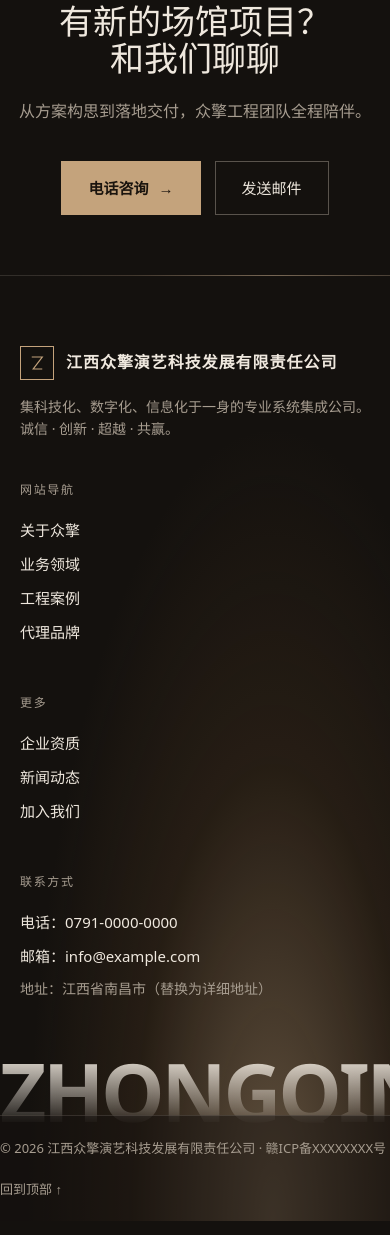
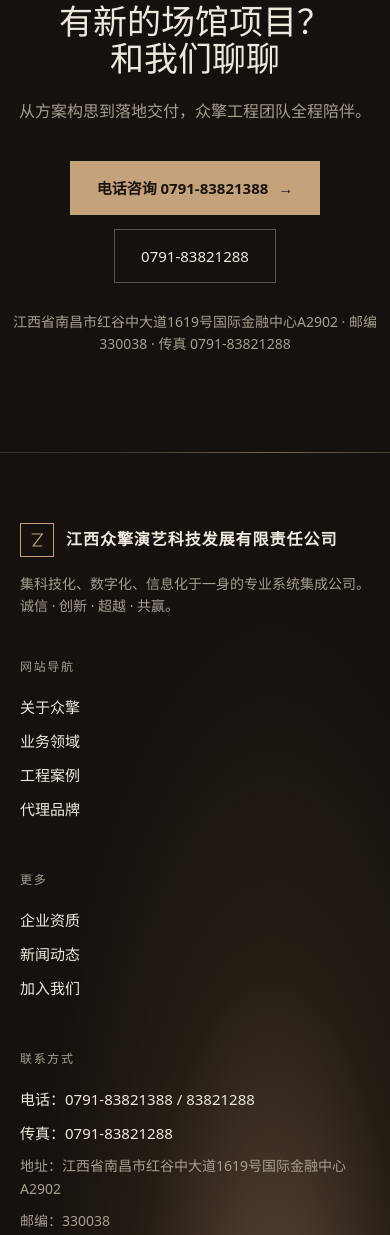
Before and after one commit to siyu-learningengineer/zhongqing-website, a plain HTML site: page index.html in a window 390 px wide. Shown: the part 8447-9682 px from the top of the page. Drawn offline with Linux system fonts and the light colour scheme.

Commit message:
Add real contact info (address, phone, fax, postcode)

```diff
--- a/index.html
+++ b/index.html
@@ -569,7 +569,7 @@ footer{position:relative;overflow:hidden;border-top:1px solid var(--line);
       <div class="acc-item"><button class="acc-head"><span>项目完工后有售后保障吗？</span><span class="plus">+</span></button>
         <div class="acc-body"><div><p>公司设有专门的售后部门，提供维护保养、故障响应与操作人员培训。（替换为具体保修政策。）</p></div></div></div>
       <div class="acc-item"><button class="acc-head"><span>如何获取项目报价？</span><span class="plus">+</span></button>
-        <div class="acc-body"><div><p>请通过电话或邮箱联系我们，提供场馆类型、面积与需求，我们会安排工程师进行现场勘查并出具方案。</p></div></div></div>
+        <div class="acc-body"><div><p>请拨打 0791-83821388 联系我们，提供场馆类型、面积与需求，我们会安排工程师进行现场勘查并出具方案。</p></div></div></div>
     </div>
   </div>
 </section>
@@ -580,9 +580,10 @@ footer{position:relative;overflow:hidden;border-top:1px solid var(--line);
   <h2 class="reveal" style="margin-top:24px">有新的场馆项目？<br>和我们聊聊</h2>
   <p class="reveal">从方案构思到落地交付，众擎工程团队全程陪伴。</p>
   <div class="row reveal">
-    <a href="tel:0000000000" class="btn solid">电话咨询 <span class="arrow">→</span></a>
-    <a href="mailto:info@example.com" class="btn">发送邮件</a>
+    <a href="tel:+8679183821388" class="btn solid">电话咨询 0791-83821388 <span class="arrow">→</span></a>
+    <a href="tel:+8679183821288" class="btn">0791-83821288</a>
   </div>
+  <p class="reveal" style="margin-top:28px;font-size:14px">江西省南昌市红谷中大道1619号国际金融中心A2902 · 邮编 330038 · 传真 0791-83821288</p>
 </section>
 
 </main>
@@ -603,10 +604,10 @@ footer{position:relative;overflow:hidden;border-top:1px solid var(--line);
         <li><a href="#">企业资质</a></li><li><a href="#">新闻动态</a></li><li><a href="#">加入我们</a></li>
       </ul></div>
       <div><h4>联系方式</h4><ul>
-        <!-- 替换：真实电话、邮箱、地址 -->
-        <li><button class="copy-btn" data-copy="0791-0000-0000">电话：0791-0000-0000<em>已复制</em></button></li>
-        <li><button class="copy-btn" data-copy="info@example.com">邮箱：info@example.com<em>已复制</em></button></li>
-        <li style="color:var(--text-dim);font-size:14px">地址：江西省南昌市（替换为详细地址）</li>
+        <li><button class="copy-btn" data-copy="0791-83821388">电话：0791-83821388 / 83821288<em>已复制</em></button></li>
+        <li><button class="copy-btn" data-copy="0791-83821288">传真：0791-83821288<em>已复制</em></button></li>
+        <li style="color:var(--text-dim);font-size:14px">地址：江西省南昌市红谷中大道1619号国际金融中心A2902</li>
+        <li style="color:var(--text-dim);font-size:14px">邮编：330038</li>
       </ul></div>
     </div>
   </div>
```
